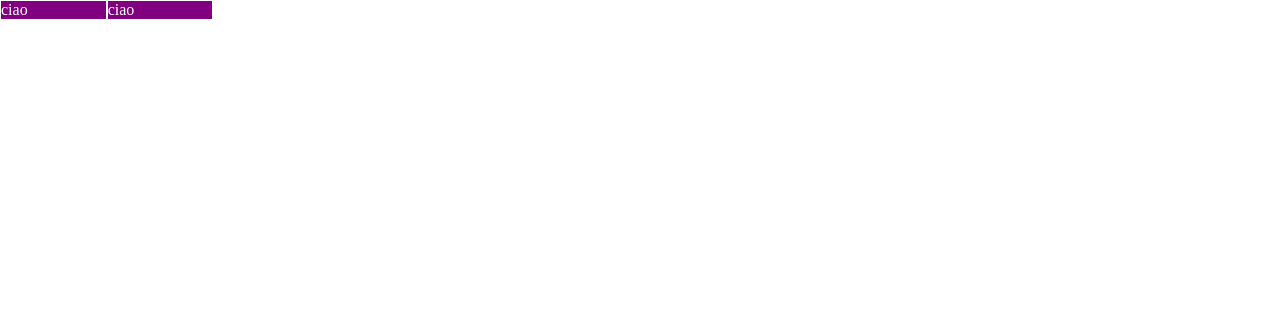
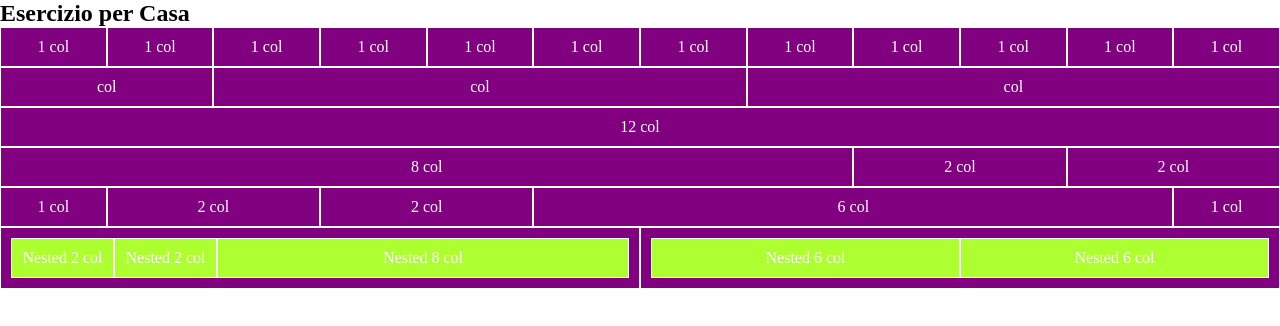
Before and after one commit to MatteoGrigoletto/html-css-12bool, a plain HTML site: page index.html in a window 1280 px wide. Drawn offline with Linux system fonts and the light colour scheme.

Commit message:
aggiunta prima section

```diff
--- a/css/style.css
+++ b/css/style.css
@@ -8,8 +8,13 @@
     flex-wrap: wrap;
     flex: 0 0 auto;
 }
-.col-1{
+[class*='col']{
     background-color: purple;
     border: 1px solid white;
     color: white;
+    text-align: center;
+    padding: .625rem;
 }
+.row .row > * {
+    background-color: greenyellow;
+}
--- a/index.html
+++ b/index.html
@@ -8,9 +8,53 @@
     <title>Gride</title>
 </head>
 <body>
-    <div class="row">
-        <div class="col-1">ciao</div>
-        <div class="col-1">ciao</div>
-    </div>
+    <section class="first-section">
+        <h1>Esercizio per Casa</h1>
+        <div class="row">
+            <div class="col-1">1 col</div>
+            <div class="col-1">1 col</div>
+            <div class="col-1">1 col</div>
+            <div class="col-1">1 col</div>
+            <div class="col-1">1 col</div>
+            <div class="col-1">1 col</div>
+            <div class="col-1">1 col</div>
+            <div class="col-1">1 col</div>
+            <div class="col-1">1 col</div>
+            <div class="col-1">1 col</div>
+            <div class="col-1">1 col</div>
+            <div class="col-1">1 col</div>
+        </div>
+        <div class="row">
+            <div class="col-2">col</div>
+            <div class="col-5">col</div>
+            <div class="col-5">col</div>
+        </div>
+        <div class="row">
+            <div class="col-12">12 col</div>
+        </div>
+        <div class="row">
+            <div class="col-8">8 col</div>
+            <div class="col-2">2 col</div>
+            <div class="col-2">2 col</div>
+        </div>
+        <div class="row">
+            <div class="col-1">1 col</div>
+            <div class="col-2">2 col</div>
+            <div class="col-2">2 col</div>
+            <div class="col-6">6 col</div>
+            <div class="col-1">1 col</div>
+        </div>
+        <div class="row">
+            <div class="col-6 row">
+                <div class="col-2">Nested 2 col</div>
+                <div class="col-2">Nested 2 col</div>
+                <div class="col-8">Nested 8 col</div>
+            </div>
+            <div class="col-6 row">
+                <div class="col-6">Nested 6 col</div>
+                <div class="col-6">Nested 6 col</div>
+            </div>
+        </div>
+    </section>
 </body>
 </html>
```
